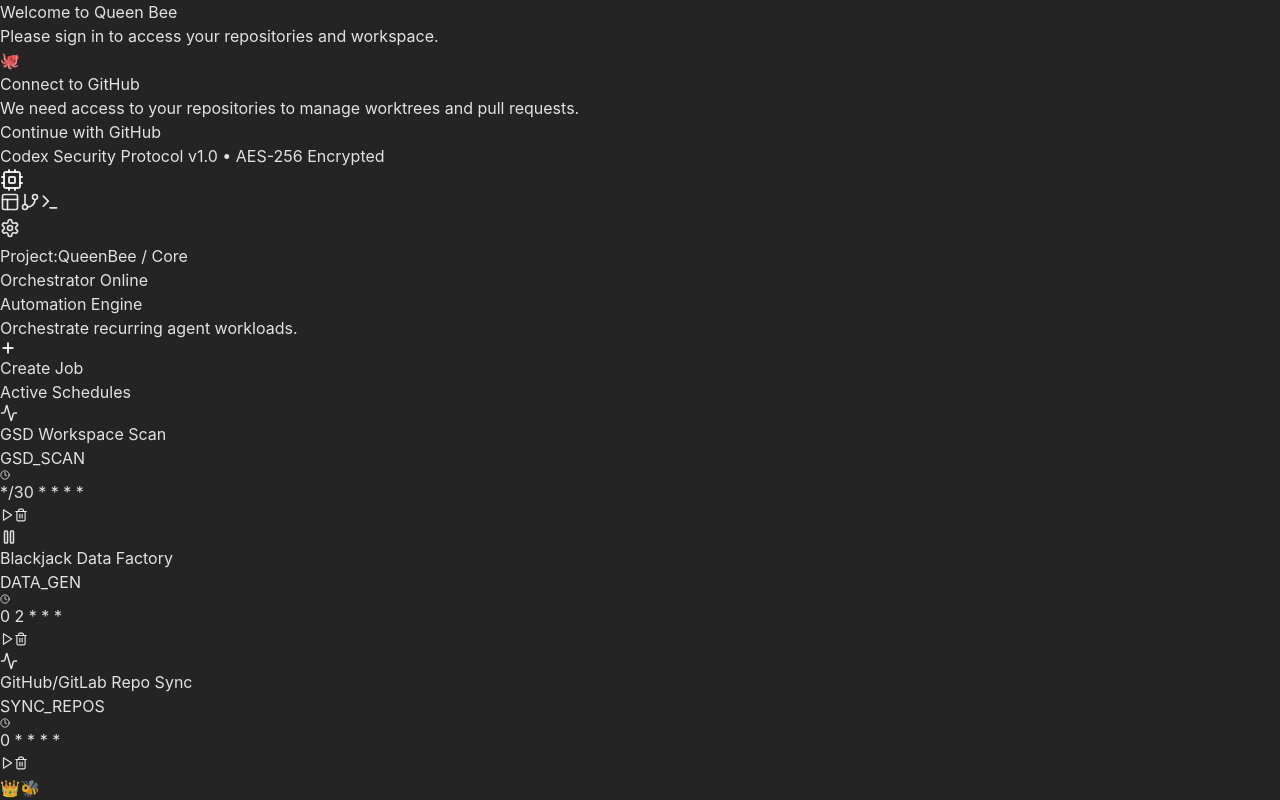
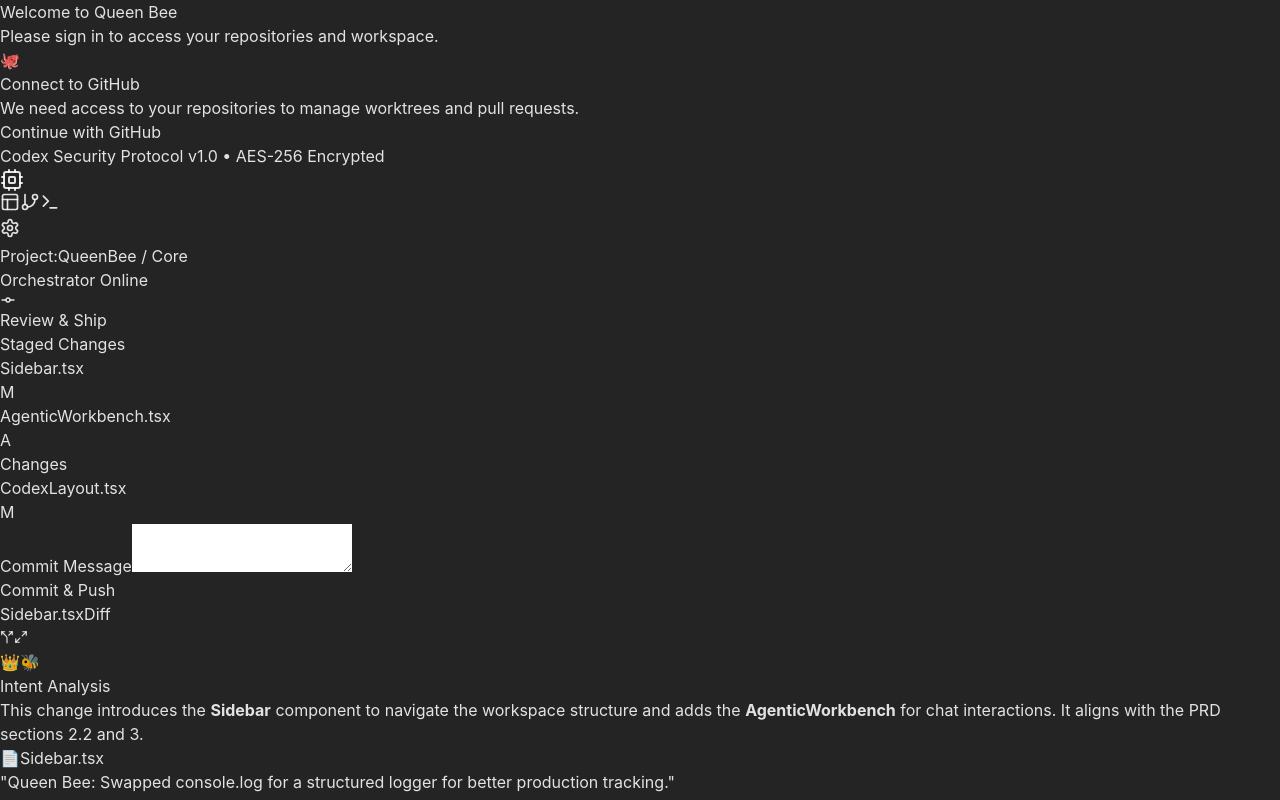
Before and after one commit to Duttonn/QueenBee, a React (Vite) app in the folder dashboard/: page / in a window 1280 px wide. Both pictures are taken after a click on the button 30 px from the left and 202 px from the top of the page. Shown: the top 800 px of the page. Built offline with nearby package versions, Linux system fonts and the light colour scheme.

Commit message:
feat(ui): implement Source Control & Diff Viewer (Section 5) with ReviewAndShip view

```diff
--- a/dashboard/src/components/layout/CodexLayout.tsx
+++ b/dashboard/src/components/layout/CodexLayout.tsx
@@ -12,6 +12,7 @@
 import GlobalCommandBar from './GlobalCommandBar';
 import Sidebar from './Sidebar';
 import AgenticWorkbench from './AgenticWorkbench';
+import ReviewAndShip from '../projects/ReviewAndShip';
 
 // Mock Editor Component
 const EditorView = () => (
@@ -103,6 +104,10 @@
 
         {/* Content Area */}
         <div className="flex-1 flex overflow-hidden">
+          {activeTab === 'git' ? (
+             <ReviewAndShip />
+          ) : (
+            <>
               {/* Main View (Editor) */}
               <div className="flex-1 flex flex-col min-w-0">
                  {activeTab === 'editor' ? <EditorView /> : children}
@@ -110,6 +115,8 @@
 
               {/* Right Pane (Chat/Context) - The Agentic Workbench */}
               <AgenticWorkbench />
+            </>
+          )}
         </div>
       </div>
 
--- /dev/null
+++ b/dashboard/src/components/projects/ReviewAndShip.tsx
@@ -0,0 +1,125 @@
+import React, { useState } from 'react';
+import {
+  GitCommit,
+  GitPullRequest,
+  Check,
+  ArrowRight,
+  Split,
+  Maximize2
+} from 'lucide-react';
+import DiffViewer from './DiffViewer';
+
+const ReviewAndShip = () => {
+  const [selectedFile, setSelectedFile] = useState('Sidebar.tsx');
+
+  return (
+    <div className="flex h-full bg-[#0d0d0d]">
+
+      {/* 5.3 Commit Controls (Left Pane) */}
+      <div className="w-80 border-r border-gray-800 flex flex-col bg-[#111]">
+        <div className="p-4 border-b border-gray-800">
+           <h2 className="text-sm font-bold text-white flex items-center gap-2">
+             <GitCommit size={16} className="text-blue-500" />
+             Review & Ship
+           </h2>
+        </div>
+
+        <div className="flex-1 overflow-y-auto p-2">
+           <div className="text-[10px] font-bold text-gray-500 uppercase tracking-widest mb-2 px-2">Staged Changes</div>
+           <FileItem name="Sidebar.tsx" status="M" active={selectedFile === 'Sidebar.tsx'} onClick={() => setSelectedFile('Sidebar.tsx')} />
+           <FileItem name="AgenticWorkbench.tsx" status="A" active={selectedFile === 'AgenticWorkbench.tsx'} onClick={() => setSelectedFile('AgenticWorkbench.tsx')} />
+
+           <div className="text-[10px] font-bold text-gray-500 uppercase tracking-widest mt-6 mb-2 px-2">Changes</div>
+           <FileItem name="CodexLayout.tsx" status="M" active={false} />
+        </div>
+
+        <div className="p-4 bg-[#1a1a1a] border-t border-gray-800 space-y-3">
+           <div>
+             <label className="text-[10px] text-gray-400 font-bold uppercase mb-1 block">Commit Message</label>
+             <textarea
+               className="w-full bg-[#0d0d0d] border border-gray-700 rounded-lg p-2 text-xs text-white h-20 outline-none focus:border-blue-500"
+               defaultValue="feat(ui): implement Hive Sidebar and Agentic Workbench"
+             />
+           </div>
+           <button className="w-full bg-blue-600 hover:bg-blue-500 text-white py-2 rounded-lg text-xs font-bold transition-all shadow-lg shadow-blue-900/20">
+             Commit & Push
+           </button>
+        </div>
+      </div>
+
+      {/* 5.1 & 5.2 Main Review Area */}
+      <div className="flex-1 flex flex-col bg-[#1e1e1e]">
+
+         {/* Toolbar */}
+         <div className="h-10 border-b border-gray-800 flex items-center justify-between px-4 bg-[#252526]">
+            <div className="flex items-center gap-2 text-xs text-gray-400">
+               <span className="font-mono text-white">{selectedFile}</span>
+               <span className="bg-gray-700 px-1.5 rounded text-[10px]">Diff</span>
+            </div>
+            <div className="flex items-center gap-2">
+               <button className="p-1.5 hover:bg-gray-700 rounded text-gray-400" title="Split View">
+                  <Split size={14} />
+               </button>
+               <button className="p-1.5 hover:bg-gray-700 rounded text-gray-400" title="Full Screen">
+                  <Maximize2 size={14} />
+               </button>
+            </div>
+         </div>
+
+         {/* Queen Bee Summary Banner */}
+         <div className="bg-blue-500/5 border-b border-blue-500/10 p-4">
+            <div className="flex gap-3">
+               <div className="text-2xl">👑🐝</div>
+               <div>
+                  <h4 className="text-xs font-bold text-blue-400 uppercase tracking-wide mb-1">Intent Analysis</h4>
+                  <p className="text-xs text-gray-300 leading-relaxed">
+                     This change introduces the <strong>Sidebar</strong> component to navigate the workspace structure and adds the <strong>AgenticWorkbench</strong> for chat interactions. It aligns with the PRD sections 2.2 and 3.
+                  </p>
+               </div>
+            </div>
+         </div>
+
+         {/* Diff Viewer */}
+         <div className="flex-1 overflow-auto p-8 flex justify-center bg-[#0d0d0d]">
+             <DiffViewer />
+         </div>
+
+         {/* PR Intelligence Footer */}
+         <div className="h-12 bg-[#1a1a1a] border-t border-gray-800 flex items-center justify-between px-6">
+            <div className="flex items-center gap-4">
+               <div className="flex items-center gap-2 text-xs text-green-400">
+                  <Check size={14} />
+                  <span>CI Checks Passed</span>
+               </div>
+               <div className="h-4 w-[1px] bg-gray-700"></div>
+               <div className="flex items-center gap-2 text-xs text-gray-400">
+                  <GitPullRequest size={14} />
+                  <span>PR #42: Draft</span>
+               </div>
+            </div>
+            <button className="flex items-center gap-2 text-xs font-bold text-white bg-green-600 hover:bg-green-500 px-4 py-1.5 rounded-lg transition-colors">
+               <span>Create Pull Request</span>
+               <ArrowRight size={14} />
+            </button>
+         </div>
+
+      </div>
+    </div>
+  );
+};
+
+const FileItem = ({ name, status, active, onClick }: any) => (
+  <div
+    onClick={onClick}
+    className={`flex items-center justify-between px-3 py-1.5 rounded cursor-pointer mb-0.5 group ${active ? 'bg-blue-600/20 text-blue-200' : 'hover:bg-gray-800 text-gray-400'}`}
+  >
+    <div className="flex items-center gap-2">
+      <span className="text-xs">{name}</span>
+    </div>
+    <span className={`text-[10px] font-mono w-4 text-center ${status === 'M' ? 'text-yellow-400' : 'text-green-400'}`}>
+      {status}
+    </span>
+  </div>
+);
+
+export default ReviewAndShip;
```
Lines whose indentation alone changed are shown as unchanged.
